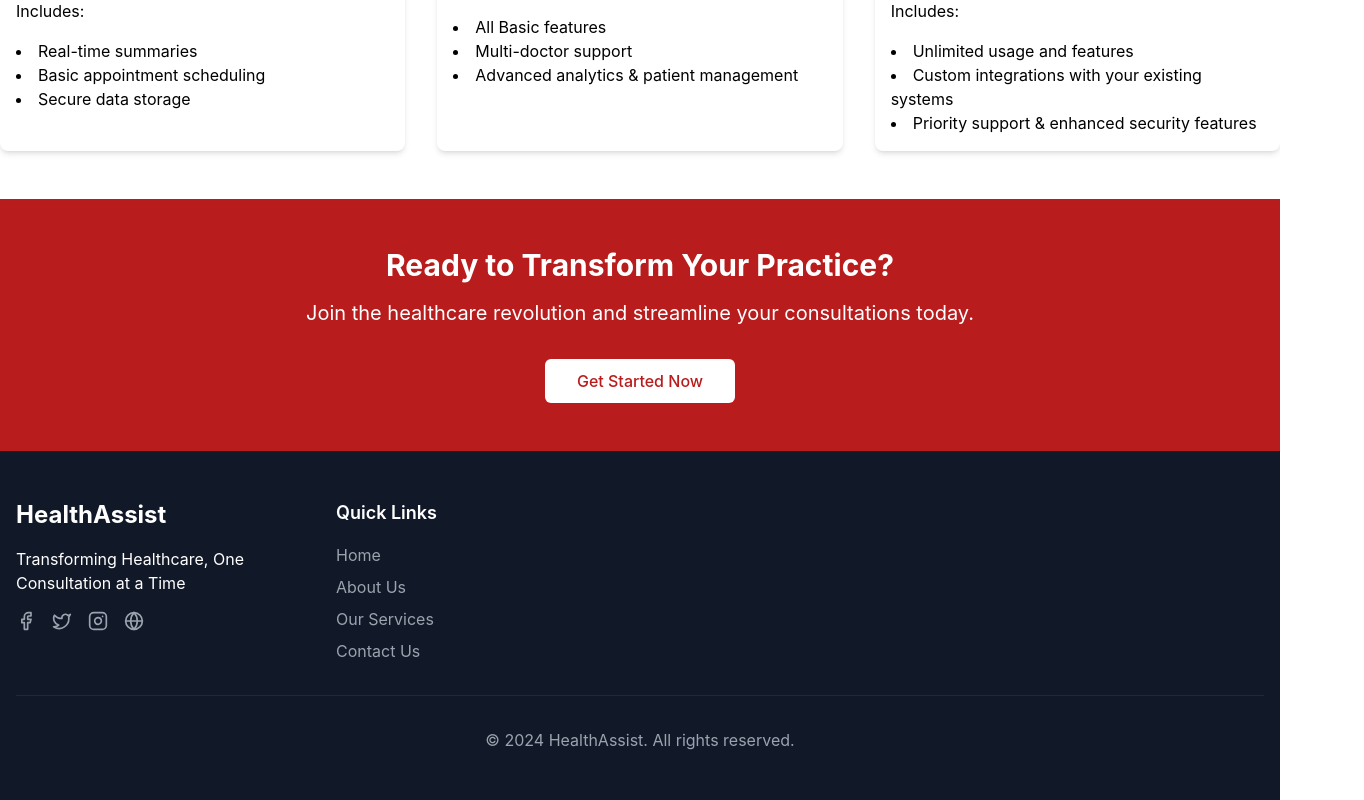
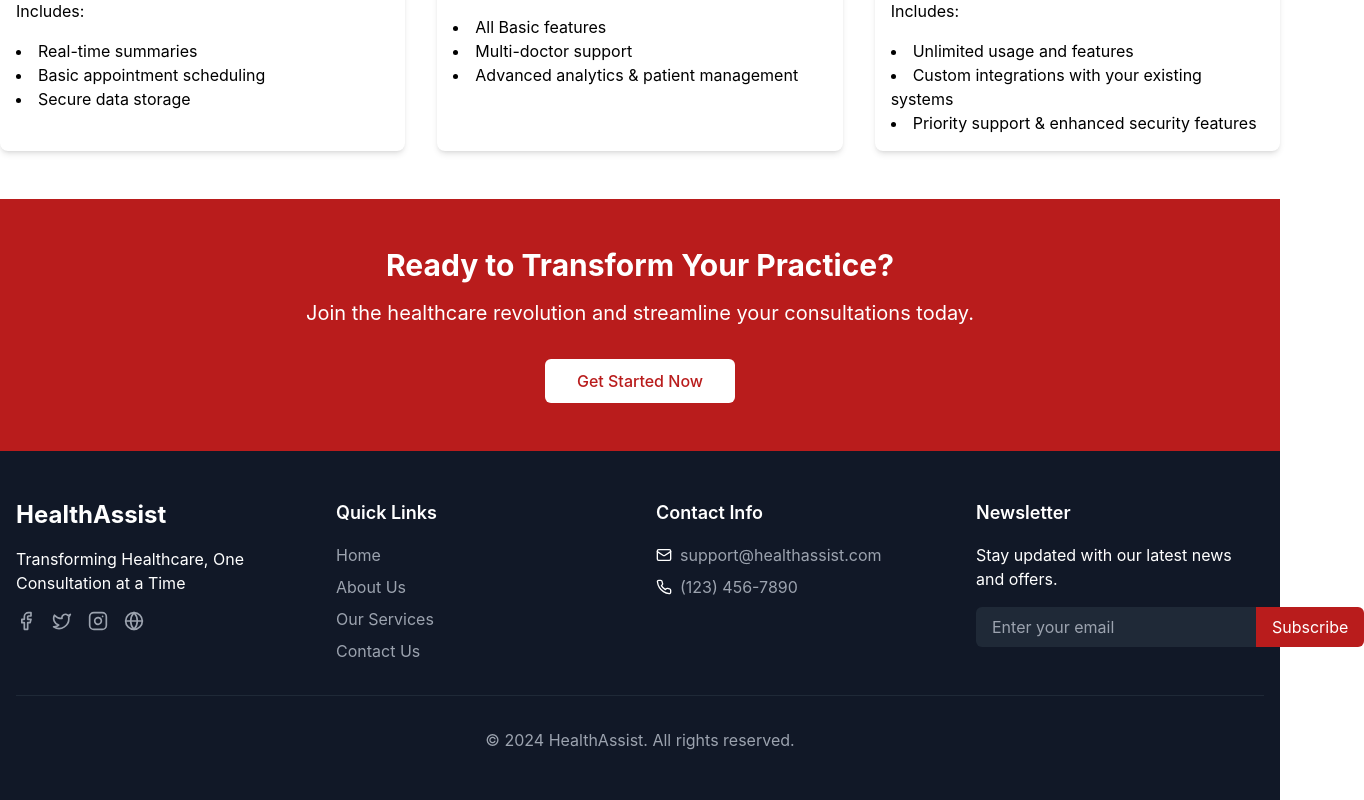
Before and after one commit to G-Samarth/DocTalk-CalHacks-2024, a React (Create React App) app in the folder frontend/: page /about in a window 1280 px wide. Shown: the part 1682-2482 px from the top of the page, 1364 px wide, since content can reach past the window. Built offline with nearby package versions, Linux system fonts and the light colour scheme; no server answers; the HTML template or start-up script is replaced by a standard one.

Commit message:
footer back

```diff
--- a/frontend/src/components/Layout/Layout.js
+++ b/frontend/src/components/Layout/Layout.js
@@ -123,7 +123,48 @@ const Layout = ({ children }) => {
                 </li>
               </ul>
             </div>
-            {/* ... rest of the footer content ... */}
+            <div>
+              <h4 className="text-lg font-semibold mb-4">Contact Info</h4>
+              <ul className="space-y-2">
+                <li className="flex items-center">
+                  <Mail size={16} className="mr-2" />
+                  <a
+                    href="mailto:support@healthassist.com"
+                    className="text-gray-400 hover:text-white"
+                  >
+                    support@healthassist.com
+                  </a>
+                </li>
+                <li className="flex items-center">
+                  <Phone size={16} className="mr-2" />
+                  <a
+                    href="tel:+11234567890"
+                    className="text-gray-400 hover:text-white"
+                  >
+                    (123) 456-7890
+                  </a>
+                </li>
+              </ul>
+            </div>
+            <div>
+              <h4 className="text-lg font-semibold mb-4">Newsletter</h4>
+              <p className="mb-4">
+                Stay updated with our latest news and offers.
+              </p>
+              <form className="flex">
+                <input
+                  type="email"
+                  placeholder="Enter your email"
+                  className="bg-gray-800 text-white px-4 py-2 rounded-l-md focus:outline-none focus:ring-2 focus:ring-red-500"
+                />
+                <button
+                  type="submit"
+                  className="bg-red-700 text-white px-4 py-2 rounded-r-md hover:bg-red-600 focus:outline-none focus:ring-2 focus:ring-red-500"
+                >
+                  Subscribe
+                </button>
+              </form>
+            </div>
           </div>
           <div className="border-t border-gray-800 mt-8 pt-8 text-center text-gray-400">
             <p>&copy; 2024 HealthAssist. All rights reserved.</p>
```
